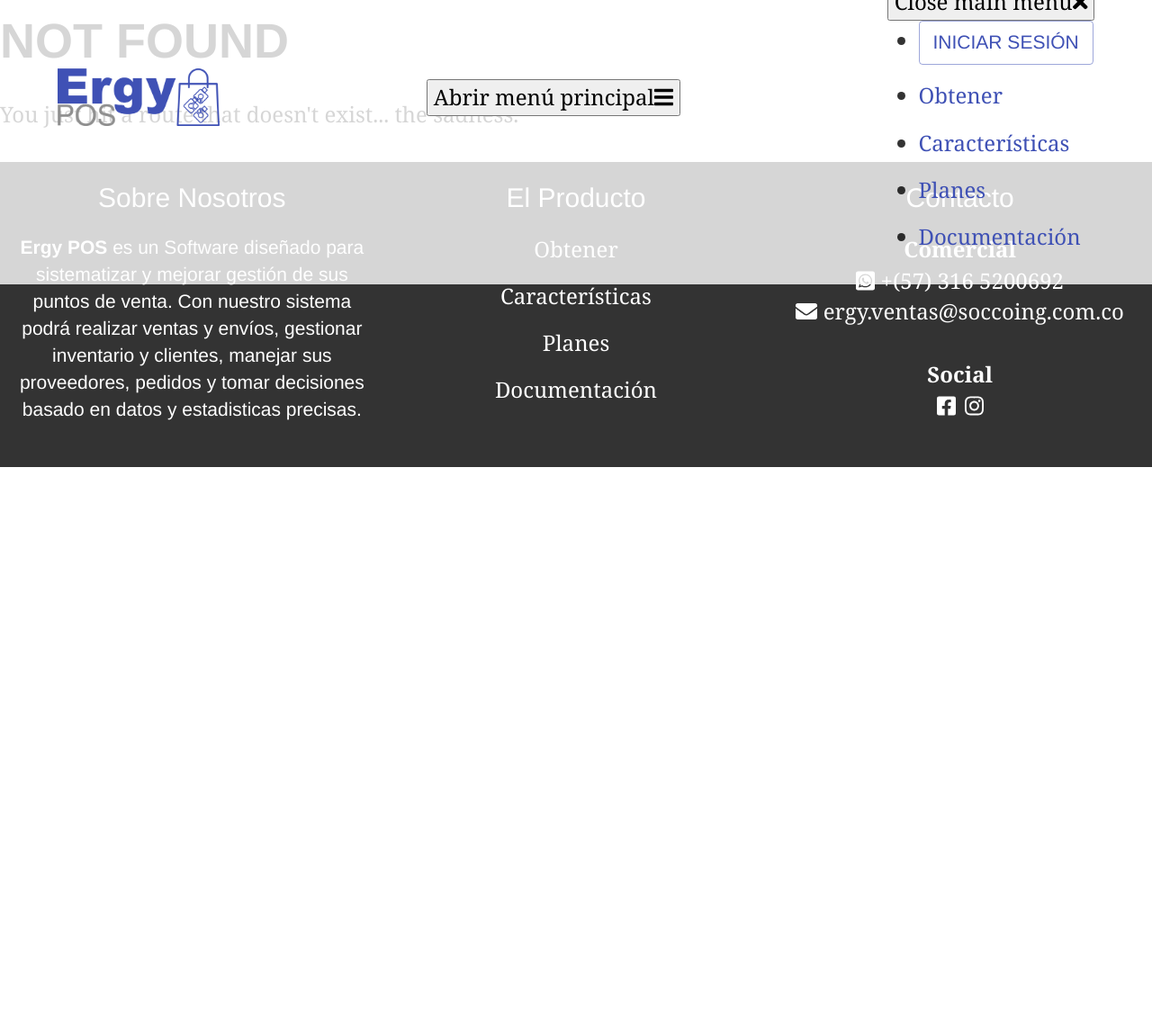
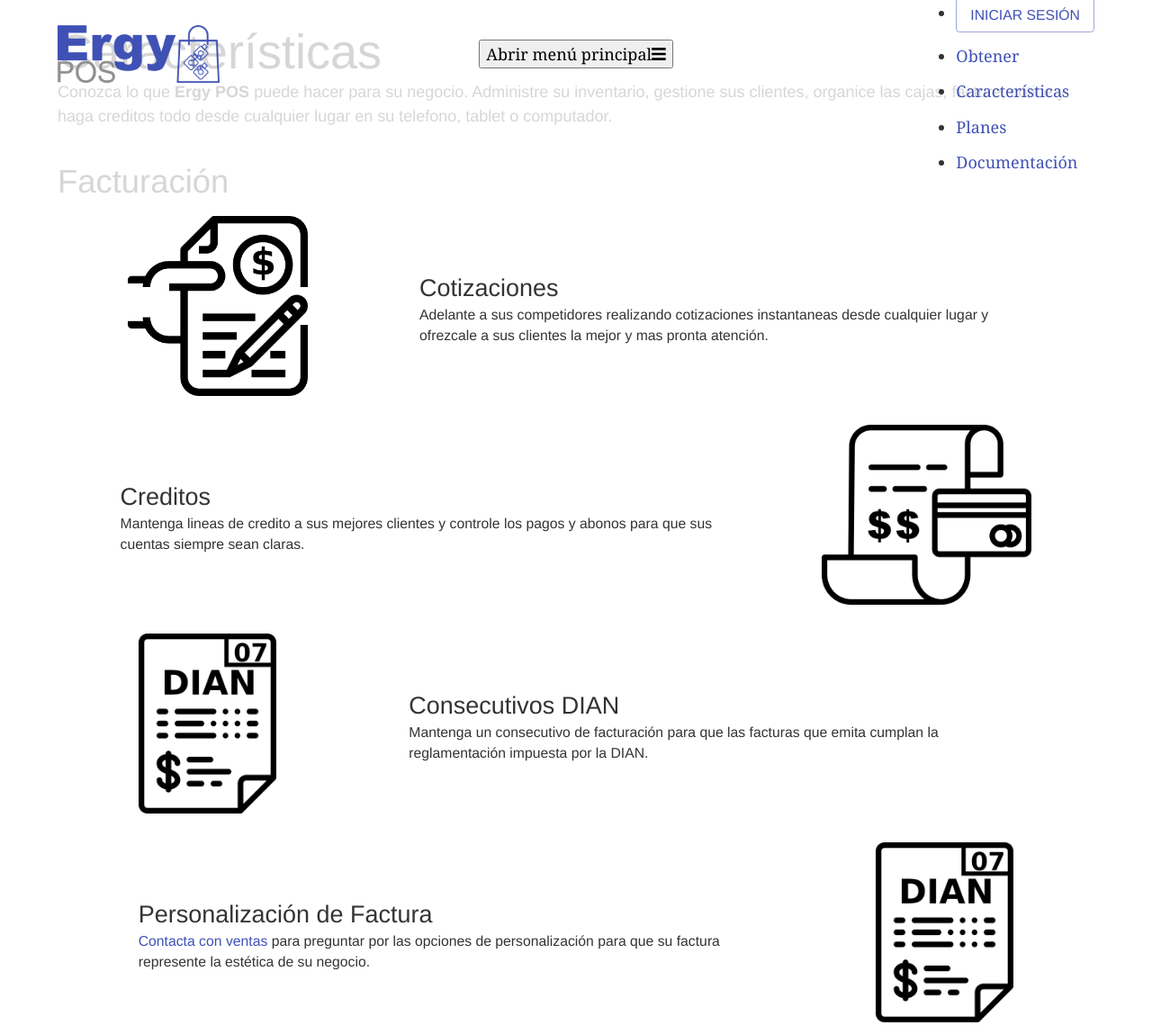
Before and after one commit to ErgySoftware/ergy-pos-website, a Gatsby site: page /caracteristicas in a window 1280 px wide. Before the commit this address had no page. Shown: the part 99-1238 px from the top of the page at 90% size. Before the commit the page ends 800 px from the top, so only its background shows below. Built offline with nearby package versions, Linux system fonts and the light colour scheme; Gatsby itself is replaced by a stand-in of ours.

Commit message:
created characteristics page

```diff
--- a/gatsby-config.js
+++ b/gatsby-config.js
@@ -8,7 +8,14 @@ module.exports = {
     contactMessage: "Quiero conocer más sobre Ergy POS",
   },
   plugins: [
-    `gatsby-plugin-material-ui`,
+    {
+      resolve: `gatsby-plugin-material-ui`,
+      options: {
+        stylesProvider: {
+          injectFirst: true,
+        },
+      },
+    },
     `gatsby-plugin-react-helmet`,
     {
       resolve: `gatsby-source-filesystem`,
--- /dev/null
+++ b/src/components/ContentList.js
@@ -0,0 +1,42 @@
+import React from "react"
+import PropTypes from "prop-types"
+import { Grid } from "@material-ui/core"
+
+import { makeStyles } from "@material-ui/core"
+
+const useStyles = makeStyles(theme => ({
+  description: {
+    display: "flex",
+    flexFlow: "column",
+    alignItems: "center",
+    justifyContent: "space-around",
+    margin: theme.spacing(2),
+    [theme.breakpoints.up("lg")]: {
+      flexFlow: "row",
+      "&:nth-child(even)": {
+        flexFlow: "row-reverse",
+      },
+      "& div:nth-child(2)": {
+        marginTop: theme.spacing(),
+        width: "60%",
+      },
+    },
+  },
+}))
+function ContentList(props) {
+  const classes = useStyles()
+  return (
+    <Grid container>
+      {props.items.map((Item, key) => (
+        <Grid item xs={12} className={classes.description} key={key}>
+          {Item}
+        </Grid>
+      ))}
+    </Grid>
+  )
+}
+ContentList.propTypes = {
+  items: PropTypes.arrayOf(PropTypes.element).isRequired,
+}
+
+export default ContentList
--- a/src/components/footer.js
+++ b/src/components/footer.js
@@ -66,7 +66,7 @@ export default function Footer({ phone, mail, message }) {
               </MyLink>
             </li>
             <li>
-              <MyLink to="/" underline="hover" color="inherit">
+              <MyLink to="/caracteristicas" underline="hover" color="inherit">
                 Características
               </MyLink>
             </li>
--- a/src/components/header.js
+++ b/src/components/header.js
@@ -100,7 +100,7 @@ const Header = ({ siteTitle }) => {
             </MyLink>
           </li>
           <li>
-            <MyLink to="/" underline="none">
+            <MyLink to="/caracteristicas" underline="none">
               Características
             </MyLink>
           </li>
--- a/src/components/header.module.css
+++ b/src/components/header.module.css
@@ -64,6 +64,7 @@
   visibility: hidden;
   display: flex;
   flex-direction: column;
+  background-color: #fff
 }
 
 .main-menu.open {
@@ -123,6 +124,7 @@
    Horizontal menu
   */
 @media (min-width: 768px) {
+
   .menu-toggle,
   .main-menu .menu-close,
   .main-menu .menu-header {
@@ -131,6 +133,7 @@
 
   /* Undo positioning of off-canvas menu */
   .main-menu {
+    background: none;
     position: relative;
     left: auto;
     top: auto;
--- a/src/components/layout.css
+++ b/src/components/layout.css
@@ -590,13 +590,13 @@ ul li {
   padding-left: 0;
 }
 
-li > ol {
+li>ol {
   margin-left: 1.45rem;
   margin-bottom: calc(1.45rem / 2);
   margin-top: calc(1.45rem / 2);
 }
 
-li > ul {
+li>ul {
   margin-left: 1.45rem;
   margin-bottom: calc(1.45rem / 2);
   margin-top: calc(1.45rem / 2);
@@ -614,7 +614,7 @@ p *:last-child {
   margin-bottom: 0;
 }
 
-li > p {
+li>p {
   margin-bottom: calc(1.45rem / 2);
 }
 
@@ -714,8 +714,10 @@ pre tt:after {
   }
 }
 
-@media only screen and (min-width: 1200px) {
-  html {
-    font-size: 24px;
-  }
+
+
+#gatsby-focus-wrapper {
+  width: 100vw;
+  max-width: 100vw;
+  overflow: hidden;
 }
--- a/src/components/layout.js
+++ b/src/components/layout.js
@@ -42,7 +42,7 @@ const Layout = ({ children }) => {
         <main
           style={{
             margin: `0 auto`,
-            paddingTop: matches ? 115 : 50,
+            paddingTop: matches ? 115 : 60,
           }}
         >
           {children}
--- /dev/null
+++ b/src/pages/caracteristicas.js
@@ -0,0 +1,177 @@
+import React from "react"
+
+import Img from "gatsby-image"
+import Layout from "../components/layout"
+import SEO from "../components/seo"
+import ContentList from "../components/ContentList"
+import { useStaticQuery } from "gatsby"
+import { Typography, makeStyles, Link } from "@material-ui/core"
+import theme from "../theme"
+
+const useStyles = makeStyles(
+  theme => ({
+    section: {
+      padding: "10px   5vw",
+    },
+    description: {
+      visibility: "hidden",
+      height: 0,
+      [theme.breakpoints.up("md")]: {
+        visibility: "visible",
+        height: "auto",
+      },
+    },
+  }),
+  { defaultTheme: theme }
+)
+
+const Characteristics = () => {
+  const classes = useStyles()
+  const data = useStaticQuery(graphql`
+    query {
+      site {
+        siteMetadata {
+          title
+          contactMail
+          contactPhone
+          contactMessage
+        }
+      }
+      quoteImage: file(relativePath: { eq: "receipt.png" }) {
+        childImageSharp {
+          fixed(height: 200) {
+            ...GatsbyImageSharpFixed
+          }
+        }
+      }
+      creditImage: file(relativePath: { eq: "credit.png" }) {
+        childImageSharp {
+          fixed(height: 200) {
+            ...GatsbyImageSharpFixed
+          }
+        }
+      }
+      dianImage: file(relativePath: { eq: "dian.png" }) {
+        childImageSharp {
+          fixed(height: 200) {
+            ...GatsbyImageSharpFixed
+          }
+        }
+      }
+    }
+  `)
+
+  const items = [
+    <>
+      <Img fixed={data.quoteImage.childImageSharp.fixed} alt="Cotizaciones" />
+      <div>
+        <Typography variant="h5" component="h3">
+          Cotizaciones
+        </Typography>
+        <Typography variant="body2">
+          Adelante a sus competidores realizando cotizaciones instantaneas desde
+          cualquier lugar y ofrezcale a sus clientes la mejor y mas pronta
+          atención.
+        </Typography>
+      </div>
+    </>,
+    <>
+      <Img fixed={data.creditImage.childImageSharp.fixed} alt="Creditos" />
+      <div>
+        <Typography variant="h5" component="h3">
+          Creditos
+        </Typography>
+        <Typography variant="body2">
+          Mantenga lineas de credito a sus mejores clientes y controle los pagos
+          y abonos para que sus cuentas siempre sean claras.
+        </Typography>
+      </div>
+    </>,
+    <>
+      <Img
+        fixed={data.dianImage.childImageSharp.fixed}
+        alt="Consecutivos DIAN"
+      />
+      <div>
+        <Typography variant="h5" component="h3">
+          Consecutivos DIAN
+        </Typography>
+        <Typography variant="body2">
+          Mantenga un consecutivo de facturación para que las facturas que emita
+          cumplan la reglamentación impuesta por la DIAN.
+        </Typography>
+      </div>
+    </>,
+    <>
+      <Img
+        fixed={data.dianImage.childImageSharp.fixed}
+        alt="Personalización de Factura"
+      />
+      <div>
+        <Typography variant="h5" component="h3">
+          Personalización de Factura
+        </Typography>
+        <Typography variant="body2">
+          <Link
+            underline="hover"
+            target="_blank"
+            rel="noreferrer noopener"
+            href={`https://api.whatsapp.com/send?phone=${
+              data.site.siteMetadata.contactPhone
+            }&text=${encodeURI(data.site.siteMetadata.contactMessage)}`}
+          >
+            Contacta con ventas
+          </Link>{" "}
+          para preguntar por las opciones de personalización para que su factura
+          represente la estética de su negocio.
+        </Typography>
+      </div>
+    </>,
+  ]
+  const items2 = [
+    <>
+      <Img fixed={data.quoteImage.childImageSharp.fixed} alt="Productos" />
+      <div>
+        <Typography variant="h5" component="h3">
+          Productos
+        </Typography>
+        <Typography variant="body2">
+          Registre miles de productos en nuestra plataforma y clasifiquelos en
+          categorías para que sus busquedas sean cada vez mas sencillas.
+        </Typography>
+      </div>
+    </>,
+  ]
+  return (
+    <Layout>
+      <SEO title="Características" />
+      <section id="caracteristicas" className={classes.section}>
+        <div className={classes.description}>
+          <Typography variant="h3" component="h1">
+            Características
+          </Typography>
+          <Typography variant="body1" paragraph={true}>
+            Conozca lo que <strong>Ergy POS</strong> puede hacer para su
+            negocio. Administre su inventario, gestione sus clientes, organice
+            las cajas, facture, cotice y haga creditos todo desde cualquier
+            lugar en su telefono, tablet o computador.
+          </Typography>
+        </div>
+      </section>
+      <section className={classes.section}>
+        <Typography variant="h4" component="h2">
+          Facturación
+        </Typography>
+        <ContentList items={items}></ContentList>
+      </section>
+      <section className={classes.section}>
+        <Typography variant="h4" component="h2">
+          Inventario
+        </Typography>
+        <ContentList items={items2}></ContentList>
+      </section>
+    </Layout>
+  )
+}
+
+export default Characteristics
--- a/src/pages/index.js
+++ b/src/pages/index.js
@@ -17,7 +17,7 @@ const useStyles = makeStyles(
       alignItems: "center",
       alignContent: "center",
       background: "linear-gradient(150deg, #11998e 20%, #38ef7d 80%)  ",
-      height: "calc(100vh - 50px)",
+      height: "calc(100vh - 60px)",
       [theme.breakpoints.up("lg")]: {
         background: "none",
         height: "calc(100vh - 115px)",
@@ -70,7 +70,7 @@ const IndexPage = () => {
             actualizar.
           </p>
           <Button variant="contained" color="primary" size="large">
-            Empezar a probar gratis
+            probar gratis
           </Button>
         </div>
         <div className={classes.imageContainer}>
--- a/src/theme.js
+++ b/src/theme.js
@@ -1,8 +1,19 @@
 import { red } from "@material-ui/core/colors"
-import { createMuiTheme } from "@material-ui/core/styles"
-
+import { createMuiTheme, responsiveFontSizes } from "@material-ui/core/styles"
+const fontFamily = [
+  '"Helvetica Neue"',
+  "sans-serif",
+  '"Segoe UI"',
+  '"Segoe UI Emoji"',
+  '"Segoe UI Symbol"',
+  "-apple-system",
+  "Roboto",
+  "BlinkMacSystemFont",
+  "Arial",
+  '"Apple Color Emoji"',
+].join(",")
 // A custom theme for this app
-const theme = createMuiTheme({
+let theme = createMuiTheme({
   palette: {
     common: {
       black: "#333",
@@ -36,19 +47,8 @@ const theme = createMuiTheme({
     },
   },
   typography: {
-    fontFamily: [
-      '"Helvetica Neue"',
-      "sans-serif",
-      '"Segoe UI"',
-      '"Segoe UI Emoji"',
-      '"Segoe UI Symbol"',
-      "-apple-system",
-      "Roboto",
-      "BlinkMacSystemFont",
-      "Arial",
-      '"Apple Color Emoji"',
-    ].join(","),
+    fontFamily: fontFamily,
   },
 })
-
+theme = responsiveFontSizes(theme)
 export default theme
```
Also changed, not shown: src/components/description.js (+15 -38 lines), src/pages/page-2.js (deleted, +0 -16 lines), src/images/credit.png (added), src/images/dian.png (added), src/images/receipt.png (added).
